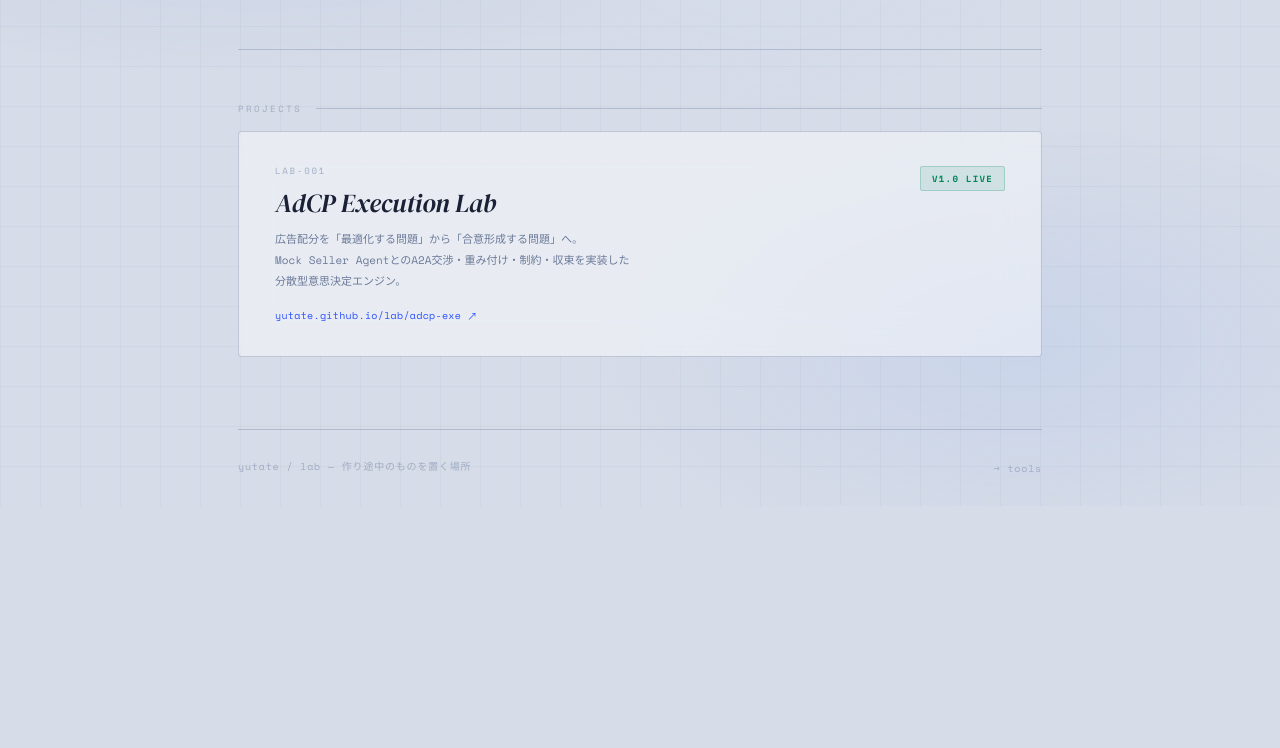
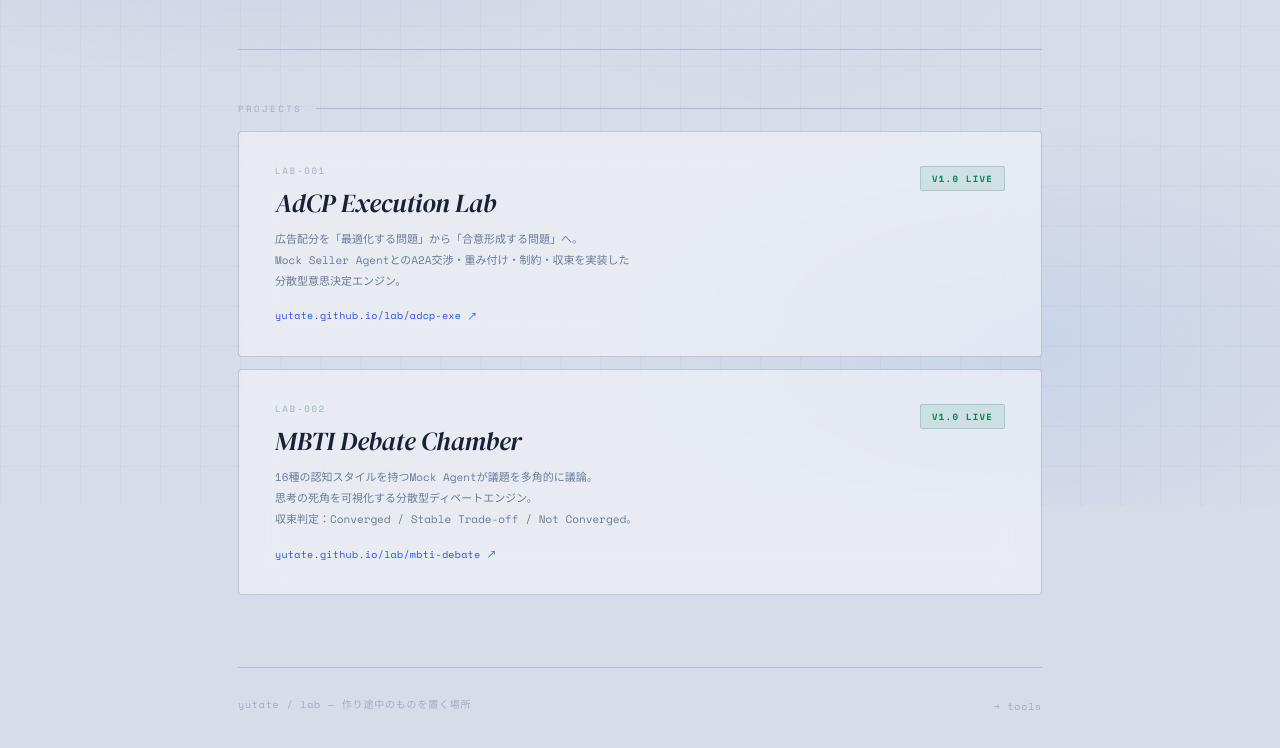
Before and after one commit to yutate/lab, a website: page index.html in a window 1280 px wide. Shown: the part 294-1042 px from the top of the page. Before the commit the page ends 892 px from the top, so only its background shows below. Drawn offline with nearby package versions, Linux system fonts and the light colour scheme.

Commit message:
feat: add MBTI Debate Chamber to lab index

```diff
--- a/index.html
+++ b/index.html
@@ -314,6 +314,20 @@ footer {
       </div>
       <div><span class="badge badge-live">v1.0 live</span></div>
     </a>
+     <a class="project-card" href="https://yutate.github.io/lab/mbti-debate/" target="_blank">
+      <div>
+        <div class="project-id">LAB-002</div>
+        <div class="project-name">MBTI Debate Chamber</div>
+        <div class="project-desc">
+          16種の認知スタイルを持つMock Agentが議題を多角的に議論。<br>
+          思考の死角を可視化する分散型ディベートエンジン。<br>
+          収束判定：Converged / Stable Trade-off / Not Converged。
+        </div>
+        <div class="project-url">yutate.github.io/lab/mbti-debate</div>
+      </div>
+      <div><span class="badge badge-live">v1.0 live</span></div>
+    </a>
+
   </div>
 
   <footer>
```
